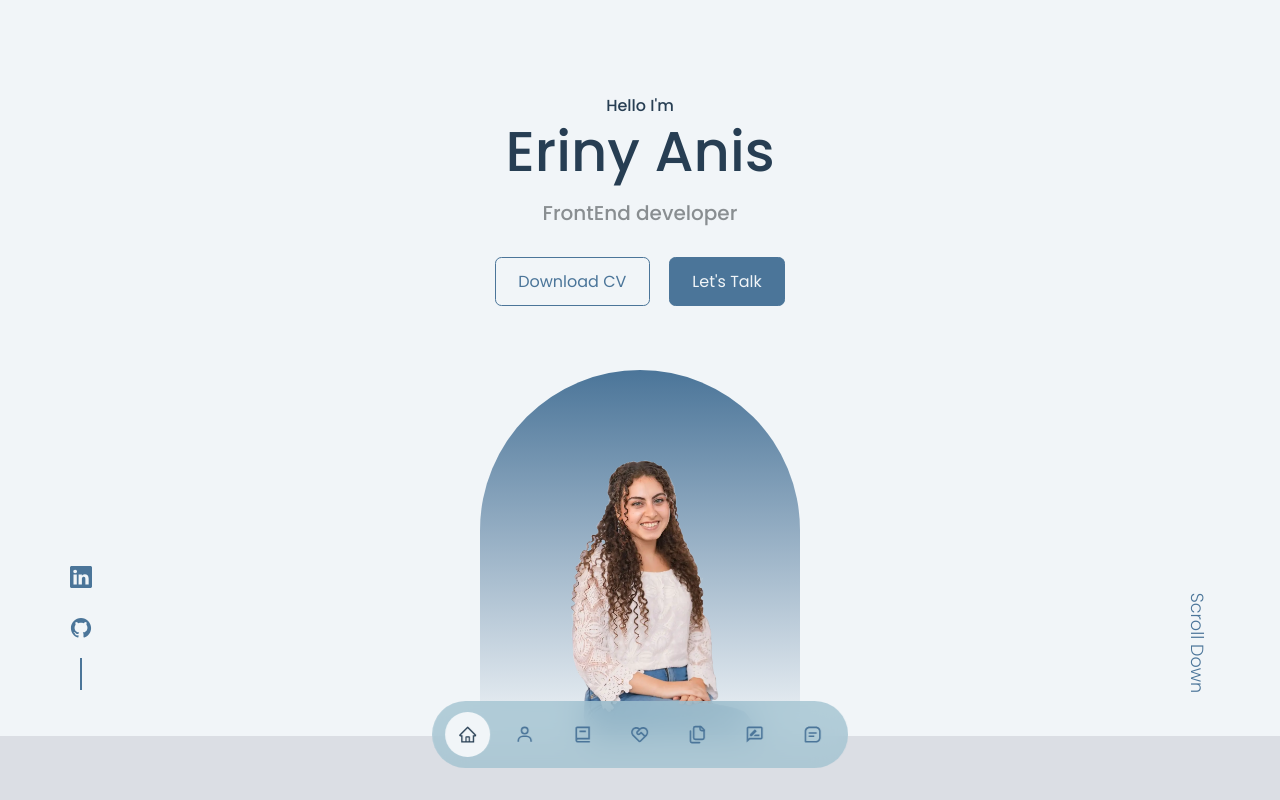
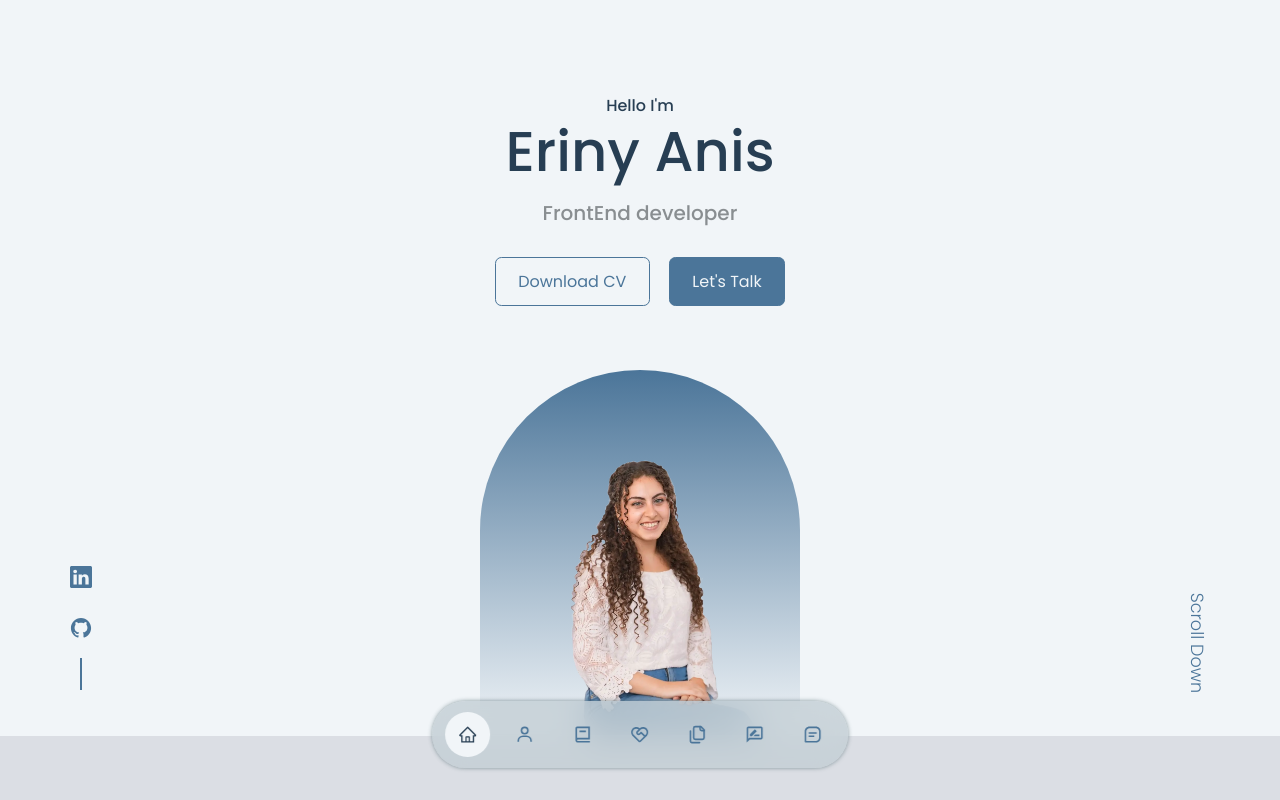
Before and after one commit to ErinyAnis/ErinyAnis-portfolio, a React (Vite) app: page / in a window 1280 px wide. Shown: the top 800 px of the page. Built offline with nearby package versions, Linux system fonts and the light colour scheme.

Commit message:
update nav

```diff
--- a/src/components/nav/nav.css
+++ b/src/components/nav/nav.css
@@ -1,5 +1,5 @@
 nav {
-    background-color: #a0c2d0c7;
+    background-color: #c3ced4c9;
     width: max-content;
     display: block;
     padding: 0.7rem 0.8rem;
@@ -12,6 +12,7 @@ nav {
     gap: 0.8rem;
     border-radius: 3rem;
     backdrop-filter: blur(17px);
+    box-shadow: 0px 0px 4px 0px #667c83c9;
 }
 
 nav a {
```
